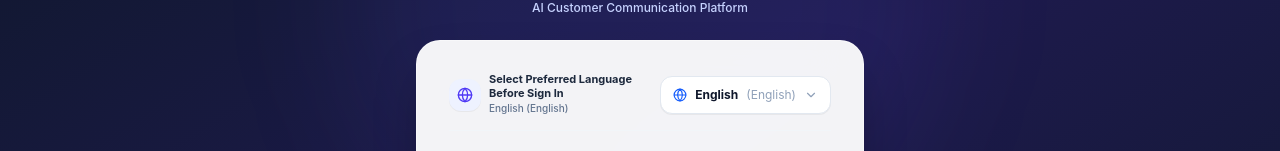
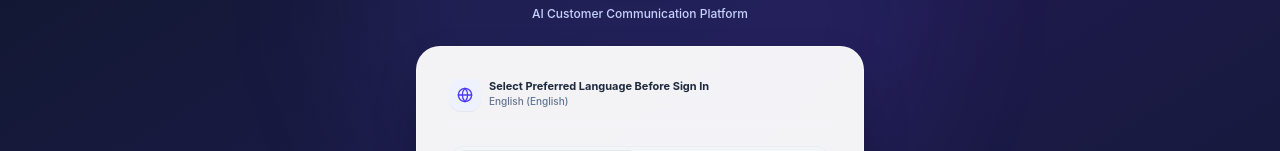
Before and after one commit to Charukanniga-MP/Voice-AI-Platform, a React (Vite) app in the folder client/: page / in a window 1280 px wide. Shown: the part 207-358 px from the top of the page. Built offline with nearby package versions, Linux system fonts and the light colour scheme; no server answers.

Commit message:
ui: remove language dropdown from login page

```diff
--- a/client/src/pages/Login.tsx
+++ b/client/src/pages/Login.tsx
@@ -1,7 +1,6 @@
 import React, { useState, useEffect } from 'react';
 import { useAuth } from '../context/AuthContext.js';
 import { useLanguage } from '../context/LanguageContext.js';
-import { LanguageSelector } from '../components/LanguageSelector.js';
 import { IndianMobileOtpForm } from '../components/IndianMobileOtpForm.js';
 import {
   Eye,
@@ -249,7 +248,6 @@ export const LoginPage: React.FC<{ onAuthSuccess: (role: string) => void }> = ({
                 </span>
               </div>
             </div>
-            <LanguageSelector variant="dropdown" />
           </div>
 
           {/* Error Banner */}
```
